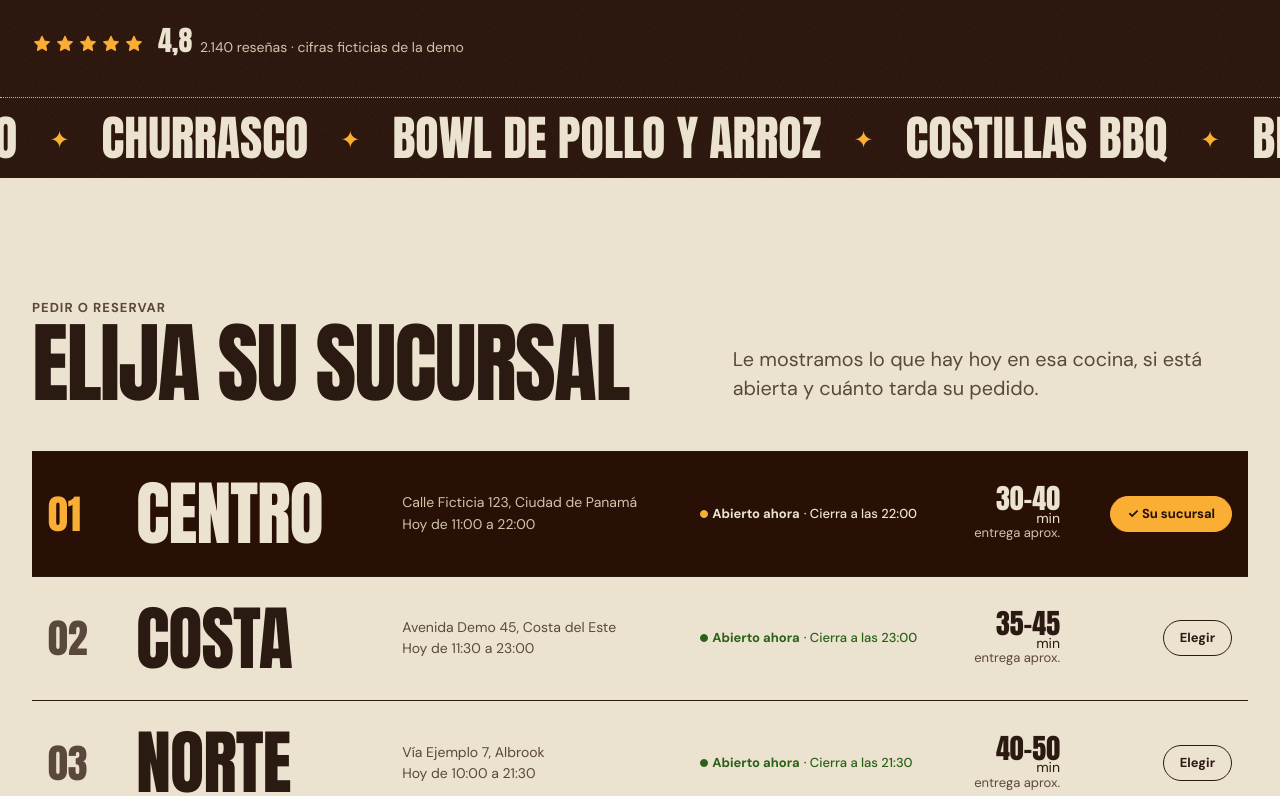
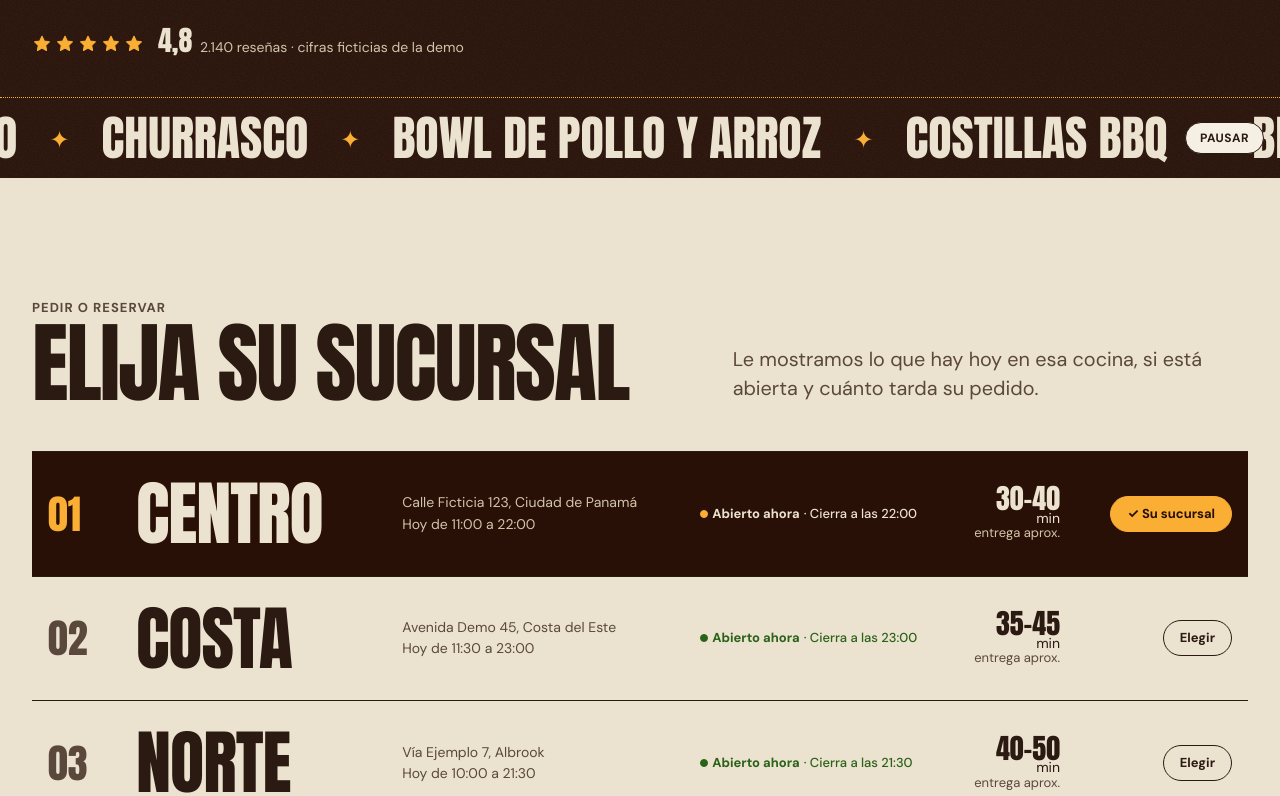
Before and after one commit to dany2509D/plato-co-demo, a website built with Vite: page index.html in a window 1280 px wide. Shown: the part 889-1685 px from the top of the page. Built offline with nearby package versions, Linux system fonts and the light colour scheme.

Commit message:
fix(a11y): cinta con pausa, regiones deslizables, pie ancho y aviso de sucursal cerrada
Co-Authored-By: Claude Sonnet 5.5 <noreply@anthropic.com>

```diff
--- a/src/core/horario.js
+++ b/src/core/horario.js
@@ -42,3 +42,11 @@ export function menuDelDiaActivo(fecha = new Date()) {
   const { dia, minutos } = horaPanama(fecha);
   return dia >= 1 && dia <= 5 && minutos >= 11 * 60 && minutos < 15 * 60;
 }
+
+// Aviso informativo del pago cuando la sucursal elegida está cerrada ahora (no bloquea el pedido). '' si está abierta.
+export function avisoSucursalCerrada(sucursal, fecha = new Date()) {
+  if (!sucursal) return '';
+  const st = estadoSucursal(sucursal.horario, fecha);
+  if (st.abierto || st.etiqueta !== 'Cerrado') return '';
+  return `${sucursal.nombre} está cerrada ahora (${st.detalle.charAt(0).toLowerCase()}${st.detalle.slice(1)}). Puede enviar su pedido igualmente: quedará programado para cuando abra.`;
+}
--- a/src/styles/base.css
+++ b/src/styles/base.css
@@ -102,10 +102,15 @@ a:hover { text-decoration-thickness: 2px; }
 .marquee__group { display: flex; flex: none; align-items: center; gap: var(--sp-4); padding-right: var(--sp-4); margin: 0; list-style: none; }
 .marquee__group li { display: flex; align-items: center; gap: var(--sp-4); font-family: var(--font-display); font-size: var(--fs-d4); text-transform: uppercase; line-height: 1; white-space: nowrap; }
 .marquee__group li::after { content: '✦'; font-size: .5em; color: var(--ctx-accent); }
-.marquee:hover .marquee__track { animation-play-state: paused; }
+.marquee { position: relative; }
+.marquee:is(:hover, :focus-within, .is-paused, .is-touching) .marquee__track { animation-play-state: paused; }
+.marquee__toggle { position: absolute; right: var(--sp-2); top: 50%; transform: translateY(-50%); z-index: 1; min-height: 32px; padding: 0 14px; font: 700 .75rem/1 var(--font-body); letter-spacing: .04em; text-transform: uppercase; color: var(--c-ink); background: var(--c-paper, #fff); border: 1px solid var(--c-ink); border-radius: var(--r-pill); cursor: pointer; }
+.marquee__toggle::after { content: ''; position: absolute; inset: -6px -4px; }
+.marquee__toggle:focus-visible { outline: 2px solid var(--c-gold); outline-offset: 2px; }
 @keyframes marquee { to { transform: translateX(-50%); } }
 @media (prefers-reduced-motion: reduce) {
   .marquee__track { animation: none; width: auto; flex-wrap: wrap; }
+  .marquee__toggle { display: none; }
   .marquee__group[aria-hidden="true"] { display: none; }
   .marquee__group { flex-wrap: wrap; }
 }
--- a/src/styles/client.css
+++ b/src/styles/client.css
@@ -404,3 +404,4 @@ dialog.modal-hoja { width: 100%; max-width: none; max-height: 88vh; margin: auto
   .dish__media .dish-art, .suc-fila, .dish, .combo { transition: none; }
   .dish:hover .dish__media .dish-art { transform: none; }
 }
+.ck-cerrada { display: flex; align-items: flex-start; width: 100%; margin: 0 0 var(--sp-3); border-radius: var(--r-card); font-weight: 600; line-height: 1.45; }
--- a/src/ui/combos.js
+++ b/src/ui/combos.js
@@ -23,7 +23,7 @@ export function combosHTML(state, sucursalId) {
         </div>
       </article>`;
   }).join('');
-  return `<div class="combos-grid">${tarjetas}</div>
+  return `<div class="combos-grid" role="region" aria-label="Combos" tabindex="0">${tarjetas}</div>
     <p class="help combos-nota">En esta demo cada combo se agrega plato por plato, al precio de lista del menú.</p>`;
 }
 
--- a/src/ui/footer.js
+++ b/src/ui/footer.js
@@ -7,7 +7,7 @@ export function crearFooter() {
   const el = document.createElement('footer');
   el.className = 'site-footer band band--dark grain';
   el.innerHTML = `
-    <div class="container">
+    <div class="container--wide">
       <a class="site-footer__mark" href="#/" aria-label="${esc(brand.nombre)}, ir al inicio">${esc(brand.nombre)}</a>
       <hr class="rule-dotted-gold">
       <div class="site-footer__grid">
--- /dev/null
+++ b/src/ui/marquee.js
@@ -0,0 +1,23 @@
+// Cinta de platos: botón visible para pausar/reanudar (WCAG 2.2.2) y pausa al tocarla.
+// La animación también se detiene al pasar el cursor, con el foco dentro y con «reducir movimiento» (CSS).
+export function bindMarquee(root) {
+  root.querySelectorAll('.marquee').forEach((m) => {
+    if (m.querySelector('[data-marquee-toggle]')) return;
+    const b = document.createElement('button');
+    b.type = 'button';
+    b.className = 'marquee__toggle';
+    b.dataset.marqueeToggle = '';
+    const pintar = (pausada) => {
+      b.setAttribute('aria-pressed', String(pausada));
+      b.setAttribute('aria-label', pausada ? 'Reanudar cinta de platos' : 'Pausar cinta de platos');
+      b.textContent = pausada ? 'Reanudar' : 'Pausar';
+      m.classList.toggle('is-paused', pausada);
+    };
+    pintar(false);
+    b.addEventListener('click', () => pintar(b.getAttribute('aria-pressed') !== 'true'));
+    // En pantallas táctiles la cinta se detiene mientras se la toca.
+    m.addEventListener('touchstart', () => m.classList.add('is-touching'), { passive: true });
+    ['touchend', 'touchcancel'].forEach((ev) => m.addEventListener(ev, () => m.classList.remove('is-touching'), { passive: true }));
+    m.append(b);
+  });
+}
--- a/src/views/carrito.js
+++ b/src/views/carrito.js
@@ -4,6 +4,7 @@ import { el, esc, money, irA } from '../ui/dom.js';
 import { branchPicker } from '../ui/branch-picker.js';
 import { cart } from '../ui/cart-singleton.js';
 import { precioHTML } from '../ui/product-card.js';
+import { avisoSucursalCerrada } from '../core/horario.js';
 import { dishArt } from '../ui/dish-art.js';
 
 const METODOS = [
@@ -72,6 +73,7 @@ export function vistaCarrito(main) {
     const suc = state.sucursales.find((s) => s.id === state.ui.sucursalCliente) ?? state.sucursales[0];
     const zona = form.tipo === 'entrega' && form.direccion.trim() ? assignBranch(state, form.direccion) : null;
     const sucZona = zona ? state.sucursales.find((s) => s.id === zona.sucursalId) : null;
+    const cerrada = avisoSucursalCerrada(form.tipo === 'retiro' ? suc : sucZona);
     const desde = suc.etaBaseMin - 10 > 0 ? suc.etaBaseMin - 10 : 15;
 
     nodo.innerHTML = `
@@ -113,6 +115,7 @@ export function vistaCarrito(main) {
             <p class="ck-sim"><strong>Pago simulado</strong> · Datos ficticios · No ingrese información real</p>
           </fieldset>
 
+          ${cerrada ? `<p class="ck-chip ck-chip--warn ck-cerrada" role="status"><span aria-hidden="true">!</span> ${esc(cerrada)}</p>` : ''}
           ${avisoHTML()}
           <button type="submit" class="btn btn--lg btn--block ck-enviar">Confirmar pedido · ${money(t.total)}</button>
         </form>
--- a/src/views/estilo.js
+++ b/src/views/estilo.js
@@ -1,3 +1,4 @@
+import { bindMarquee } from '../ui/marquee.js';
 import '../styles/estilo.css';
 import { brand } from '../config/brand.js';
 
@@ -178,6 +179,7 @@ export function vistaEstilo(main) {
     </section>
   </div>`;
 
+  bindMarquee(main);
   main.querySelectorAll('[data-ir]').forEach((a) => a.addEventListener('click', (e) => {
     e.preventDefault();
     main.querySelector('#' + a.dataset.ir)?.scrollIntoView({ behavior: 'smooth', block: 'start' });
--- a/src/views/inicio.js
+++ b/src/views/inicio.js
@@ -4,6 +4,7 @@ import { el, esc } from '../ui/dom.js';
 import { heroArt, selloArt } from '../ui/dish-art.js';
 import { branchPicker } from '../ui/branch-picker.js';
 import { productCardHTML, bindAdd } from '../ui/product-card.js';
+import { bindMarquee } from '../ui/marquee.js';
 import { combosHTML, bindCombos, menuDelDiaHTML } from '../ui/combos.js';
 
 const DESTACADOS = [
@@ -98,7 +99,7 @@ export function vistaInicio(main) {
             <div><p class="eyebrow">Los favoritos de la casa</p><h2 id="dest-t" class="c-h2">Lo que más se pide</h2></div>
             <a class="btn btn--ghost" href="#/menu">Ver todo el menú <span aria-hidden="true">→</span></a>
           </div>
-          <div class="dish-grid dish-grid--fila" data-destacados>${elegidos.map((p) => productCardHTML(p, { clase: rv.trim() })).join('')}</div>
+          <div class="dish-grid dish-grid--fila" data-destacados role="region" aria-label="Platos destacados" tabindex="0">${elegidos.map((p) => productCardHTML(p, { clase: rv.trim() })).join('')}</div>
         </div>
       </section>
 
@@ -163,6 +164,7 @@ export function vistaInicio(main) {
     nodo.querySelector('[data-picker]').append(branchPicker(store, pintarSeguro, { variante: 'filas' }));
     bindAdd(nodo.querySelector('[data-destacados]'), store);
     bindCombos(nodo.querySelector('[data-combos]'), store);
+    bindMarquee(nodo);
   }
   // Al cambiar de sucursal se repinta, devolviendo el foco al selector.
   function pintarSeguro(valor) {
```
Also changed, not shown: tests/horario.test.js (+16 -1 lines).
